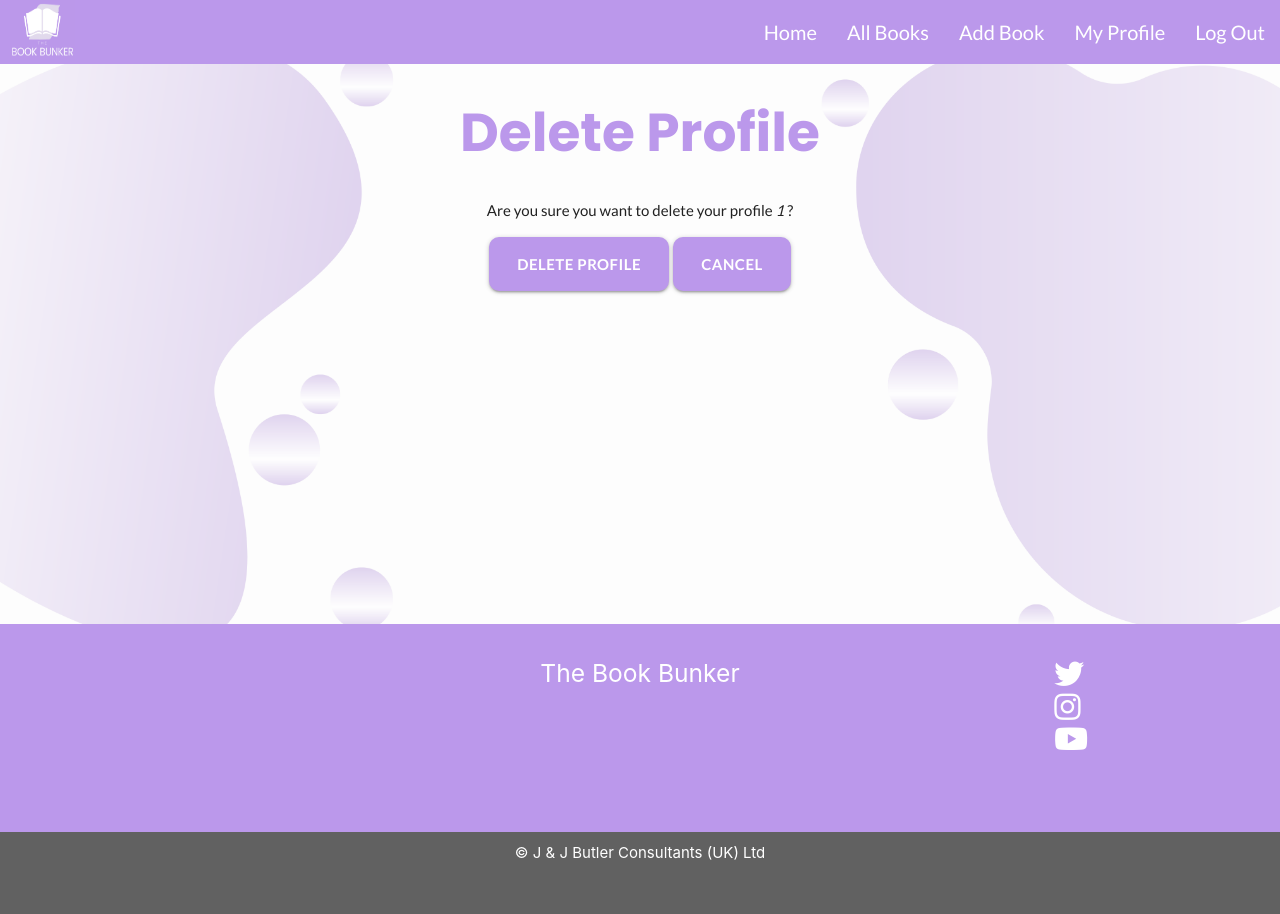
After one commit to daisybutler/The-Book-Bunker-project03, a Flask app: a page that uses templates/delete-user.html in a window 1280 px wide. The commit adds this page. Run offline with Flask 2, Linux system fonts and the light colour scheme; the visitor is signed in with stand-in values (Sample User, id 1); data that the repository does not hold is empty; some libraries are stand-ins or nearby versions.

Commit message:
Added delete-user.html page from a copy of logout.html with empty form action.

```diff
--- a/templates/dashboard.html
+++ b/templates/dashboard.html
@@ -25,7 +25,7 @@
                 </li>
                 <!--User delete settings button-->
                 <li>
-                    <a id="sub-setting2" class="btn-floating">
+                    <a id="sub-setting2" class="btn-floating" href="{{ url_for('delete_user', user=session['user']) }}">
                         <i class="fas fa-user-times"></i>
                     </a>
                 </li>
--- /dev/null
+++ b/templates/delete-user.html
@@ -0,0 +1,19 @@
+{% extends "base.html" %}
+{% block content %}
+
+<div id="logout-page" class="container">
+    <h2>Delete Profile</h2>
+    <div class="row">
+        <div class="col s12 m8 offset-m2 center">
+
+            <!---Display which username is currently logged in-->
+            <p>Are you sure you want to delete your profile <em>{{ session["user"] }}</em> ?</p>
+
+            <!---Log out button-->
+            <a class="waves-effect waves-light btn-large" href = "#">Delete Profile</a>
+            <a class="btn-large" href="{{ url_for('dashboard', username=session['user']) }}">Cancel</a>
+        </div>
+    </div>
+</div>
+
+{% endblock %}
```
